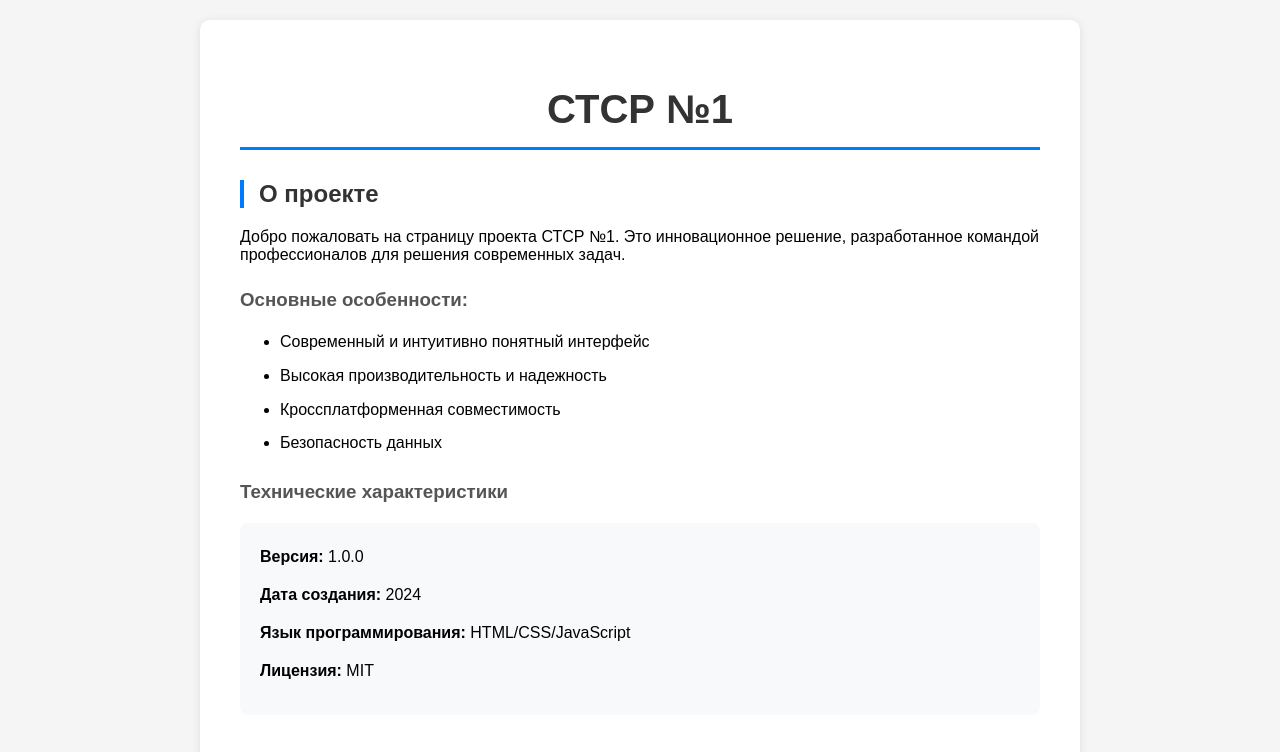
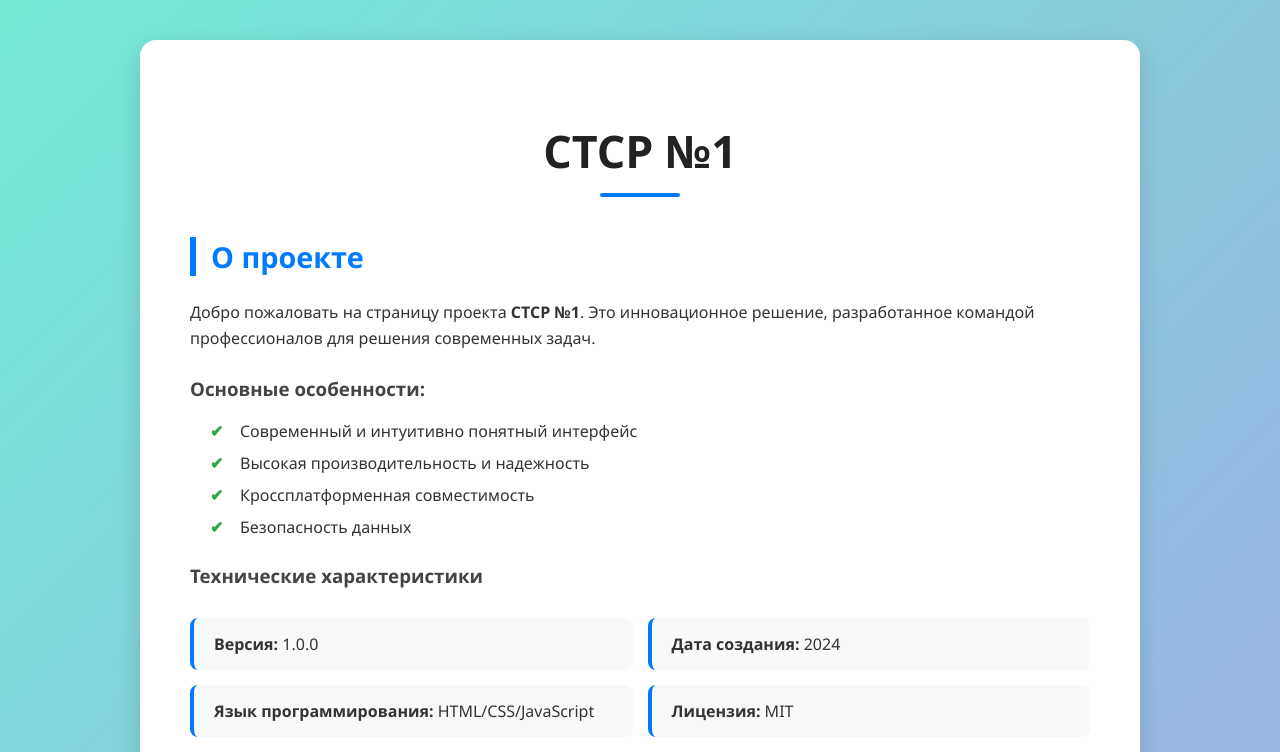
Before and after one commit to Kaspersky99/STSR-1, a plain HTML site: page index.html in a window 1280 px wide. Shown: the top 752 px of the page. Drawn offline with Linux system fonts and the light colour scheme.

Commit message:
Улучшил визуал страницы

```diff
--- a/index.html
+++ b/index.html
@@ -1,88 +1,149 @@
 <!DOCTYPE html>
 <html lang="ru">
+
 <head>
     <meta charset="UTF-8">
     <meta name="viewport" content="width=device-width, initial-scale=1.0">
     <title>СТСР №1</title>
     <style>
         body {
-            font-family: Arial, sans-serif;
+            font-family: "Segoe UI", Arial, sans-serif;
             margin: 0;
-            padding: 20px;
-            background-color: #f5f5f5;
+            padding: 40px 20px;
+            background: linear-gradient(135deg, #74ebd5 0%, #9face6 100%);
+            color: #333;
         }
+
         .container {
-            max-width: 800px;
+            max-width: 900px;
             margin: 0 auto;
-            background-color: white;
-            padding: 40px;
-            border-radius: 10px;
-            box-shadow: 0 2px 10px rgba(0,0,0,0.1);
+            background-color: #fff;
+            padding: 50px;
+            border-radius: 16px;
+            box-shadow: 0 8px 25px rgba(0, 0, 0, 0.15);
+            animation: fadeIn 0.8s ease;
         }
+
+        @keyframes fadeIn {
+            from {
+                opacity: 0;
+                transform: translateY(30px);
+            }
+            to {
+                opacity: 1;
+                transform: translateY(0);
+            }
+        }
+
         h1 {
             text-align: center;
-            color: #333;
-            font-size: 2.5em;
-            margin-bottom: 30px;
-            border-bottom: 3px solid #007bff;
-            padding-bottom: 15px;
+            color: #222;
+            font-size: 2.8em;
+            margin-bottom: 20px;
+            position: relative;
         }
+
+        h1::after {
+            content: "";
+            display: block;
+            width: 80px;
+            height: 4px;
+            background: #007bff;
+            margin: 12px auto 0;
+            border-radius: 2px;
+        }
+
+        .content {
+            margin: 40px 0;
+        }
+
+        h2 {
+            color: #007bff;
+            margin-top: 40px;
+            font-size: 1.8em;
+            border-left: 6px solid #007bff;
+            padding-left: 15px;
+        }
+
+        h3 {
+            margin-top: 25px;
+            color: #444;
+        }
+
+        p {
+            line-height: 1.6;
+        }
+
+        ul {
+            margin: 15px 0;
+            padding-left: 20px;
+            list-style: none;
+        }
+
+        ul li {
+            margin-bottom: 10px;
+            padding-left: 30px;
+            position: relative;
+        }
+
+        ul li::before {
+            content: "✔";
+            position: absolute;
+            left: 0;
+            color: #28a745;
+            font-weight: bold;
+        }
+
+        .tech-specs {
+            display: grid;
+            grid-template-columns: 1fr 1fr;
+            gap: 15px;
+            margin: 30px 0;
+        }
+
+        .spec-item {
+            background: #f8f9fa;
+            border-left: 4px solid #007bff;
+            padding: 15px 20px;
+            border-radius: 8px;
+            transition: transform 0.2s ease, box-shadow 0.2s ease;
+        }
+
+        .spec-item:hover {
+            transform: translateY(-3px);
+            box-shadow: 0 4px 12px rgba(0, 0, 0, 0.1);
+        }
+
         .authors {
             text-align: center;
             margin-top: 40px;
             font-size: 1.2em;
-            color: #666;
+            color: #555;
         }
+
         .author-name {
             font-weight: bold;
             color: #007bff;
         }
-        .content {
-            margin: 30px 0;
-        }
-        h2 {
-            color: #333;
-            border-left: 4px solid #007bff;
-            padding-left: 15px;
-            margin-top: 30px;
-        }
-        h3 {
-            color: #555;
-            margin-top: 25px;
-        }
-        ul {
-            line-height: 1.6;
-        }
-        li {
-            margin-bottom: 8px;
-        }
-        .tech-specs {
-            background-color: #f8f9fa;
-            padding: 20px;
-            border-radius: 8px;
-            margin: 20px 0;
-        }
-        .spec-item {
-            margin-bottom: 10px;
-            padding: 5px 0;
-        }
+
         footer {
             text-align: center;
-            margin-top: 40px;
-            padding-top: 20px;
+            margin-top: 50px;
+            padding-top: 25px;
             border-top: 1px solid #eee;
-            color: #666;
             font-size: 0.9em;
+            color: #777;
         }
     </style>
 </head>
+
 <body>
     <div class="container">
         <h1>СТСР №1</h1>
 
         <div class="content">
             <h2>О проекте</h2>
-            <p>Добро пожаловать на страницу проекта СТСР №1. Это инновационное решение, разработанное командой профессионалов для решения современных задач.</p>
+            <p>Добро пожаловать на страницу проекта <strong>СТСР №1</strong>. Это инновационное решение, разработанное командой профессионалов для решения современных задач.</p>
 
             <h3>Основные особенности:</h3>
             <ul>
@@ -94,18 +155,10 @@
 
             <h3>Технические характеристики</h3>
             <div class="tech-specs">
-                <div class="spec-item">
-                    <strong>Версия:</strong> 1.0.0
-                </div>
-                <div class="spec-item">
-                    <strong>Дата создания:</strong> 2024
-                </div>
-                <div class="spec-item">
-                    <strong>Язык программирования:</strong> HTML/CSS/JavaScript
-                </div>
-                <div class="spec-item">
-                    <strong>Лицензия:</strong> MIT
-                </div>
+                <div class="spec-item"><strong>Версия:</strong> 1.0.0</div>
+                <div class="spec-item"><strong>Дата создания:</strong> 2024</div>
+                <div class="spec-item"><strong>Язык программирования:</strong> HTML/CSS/JavaScript</div>
+                <div class="spec-item"><strong>Лицензия:</strong> MIT</div>
             </div>
         </div>
 
@@ -119,4 +172,5 @@
         </footer>
     </div>
 </body>
+
 </html>
```
